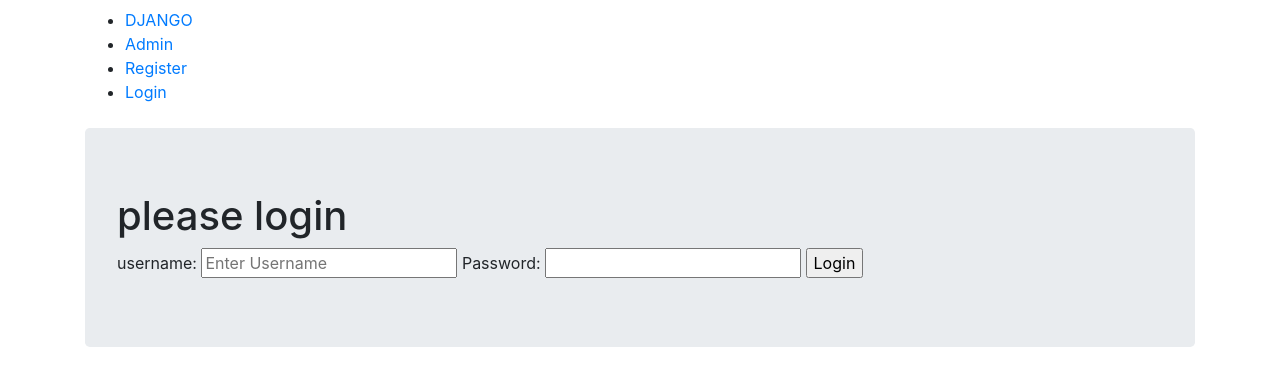
After one commit to 10K-Linesofcode/Glowing-Tribble, a Django app: page /myapp/user_login/ in a window 1280 px wide. The commit adds this page. Shown: the top 386 px of the page. Run offline with Django 3.2, Linux system fonts and the light colour scheme; some libraries are stand-ins or nearby versions.

Commit message:
User Login

```diff
--- a/myproject/myapp/urls.py
+++ b/myproject/myapp/urls.py
@@ -11,6 +11,9 @@ app_name = 'myapp'
 
 urlpatterns=[
  # url(r'^$',index),
- url(r'^register/$',views.register,name = 'register')
+ url(r'^register/$',views.register,name = 'register'),
+ url(r'^logout/$',views.user_logout,name = 'logout'),
+ url(r'special/',views.special,name = 'special'),
+ url(r'^user_login/$',views.user_login,name = 'user_login')
 #url(r'^$',index_withTemplate),
 ]
--- a/myproject/myapp/views.py
+++ b/myproject/myapp/views.py
@@ -1,8 +1,24 @@
 from django.shortcuts import render
 from myapp.forms import UserForm,UserProfileInfoForm
+
+
+
+from django.contrib.auth import authenticate, login, logout
+from django.http import HttpResponseRedirect, HttpResponse
+from django.urls import reverse
+from django.contrib.auth.decorators import login_required
+
 # Create your views here.
 def index(request):
     return render(request,'myapp/index.html')
+@login_required
+def special(request):
+    return HttpResponse(" Thanks for Login ")
+
+@login_required
+def user_logout(request):
+    logout(request)
+    return HttpResponseRedirect(reverse('index'))
 
 def register(request):
     registered=False
@@ -37,3 +53,24 @@ def register(request):
                                                     {'user_form':user_form,
                                                     'profile_form':profile_form,
                                                     'registered':registered})
+
+
+
+def user_login(request):
+    if request.method =='POST':
+        username = request. POST.get('username')
+        password = request. POST.get('password')
+        user = authenticate(username=username, password=password)
+        if user:
+            if user.is_active:
+                login(request, user)
+                return HttpResponseRedirect(reverse('index'))
+            else:
+                return HttpResponse("Account Not Active")
+        else:
+            print("Someone tried to login and failed!")
+            print("username: {} and password {}",format(username,password))
+            return HttpResponse("Invalid Login Details Supplied ")
+    else:
+         invalid_password={'invalid_password':'invalid_password'}
+         return render(request, 'myapp/login.html',invalid_password)
--- a/myproject/myproject/settings.py
+++ b/myproject/myproject/settings.py
@@ -137,3 +137,5 @@ STATIC_DIR,
 
 MEDIA_ROOT=MEDIA_DIR
 MEDIA_URL='/media/'
+
+LOGIN_URL='/myapp/user_login'
--- a/myproject/templates/myapp/base.html
+++ b/myproject/templates/myapp/base.html
@@ -4,27 +4,26 @@
     <meta charset="utf-8">
     <title></title>
     <link rel="stylesheet" href="https://maxcdn.bootstrapcdn.com/bootstrap/4.0.0/css/bootstrap.min.css" integrity="sha384-Gn5384xqQ1aoWXA+058RXPxPg6fy4IWvTNh0E263XmFcJlSAwiGgFAW/dAiS6JXm" crossorigin="anonymous">
-
   </head>
   <body>
-
 <nav class="navbar navbar-default navbar-static-top">
   <div class="container">
     <ul class="nav-navbar-nav">
-
-      <li><a class="navbar-brand" href=" {% url 'index' %}"> DJANGO</a></li>
+      <li><a class="navbar-link" href=" {% url 'index' %}"> DJANGO</a></li>
       <li><a class="navbar-link" href=" {% url  'admin:index' %}"> Admin</a></li>
       <li><a class="navbar-link" href=" {% url 'myapp:register' %}"> Register</a></li>
+      {% if user.is_authenticated %}
+      <li>  <a  class ="navbar-link" href="{% url 'myapp:logout'%}">Logout</a> </li>
+      {%else%}
+      <li>  <a  class ="navbar-link" href="{% url 'myapp:user_login'%}">Login</a> </li>
+      {% endif %}
     </ul>
   </div>
     </nav>
-
     <div class="container">
       {% block body_block %}
+
       {% endblock %}
     </div>
-
-
-
   </body>
 </html>
--- /dev/null
+++ b/myproject/templates/myapp/login.html
@@ -0,0 +1,14 @@
+{% extends 'myapp/base.html'%}
+{% block body_block %}
+<div class="jumbotron">
+   <h1>please login</h1>
+    <form action="{% url 'myapp:user_login' %}" method="post">
+     {% csrf_token %}
+     <label for="username">username: </label>
+     <input type="text" name="username" placeholder="Enter Username">
+     <label for="password">Password:</label>
+     <input type="password" name="password">
+     <input type="submit" name="" value="Login">
+   </form>
+   </div>
+{% endblock %}
--- a/myproject/templates/myapp/registration.html
+++ b/myproject/templates/myapp/registration.html
@@ -2,10 +2,7 @@
 {% extends "myapp/base.html"  %}
 {% load static %}
 {% block body_block %}
-
-
 <div class="jumbotron">
-
 {%  if registered %}
 <h1>Thank you for the registering</h1>
 {% else %}
```
Also changed, not shown: myproject/db.sqlite3, myproject/media/profile_pics/Screenshot_2020-04-04_at_3.52.54_AM.png (added), 1 other file.
